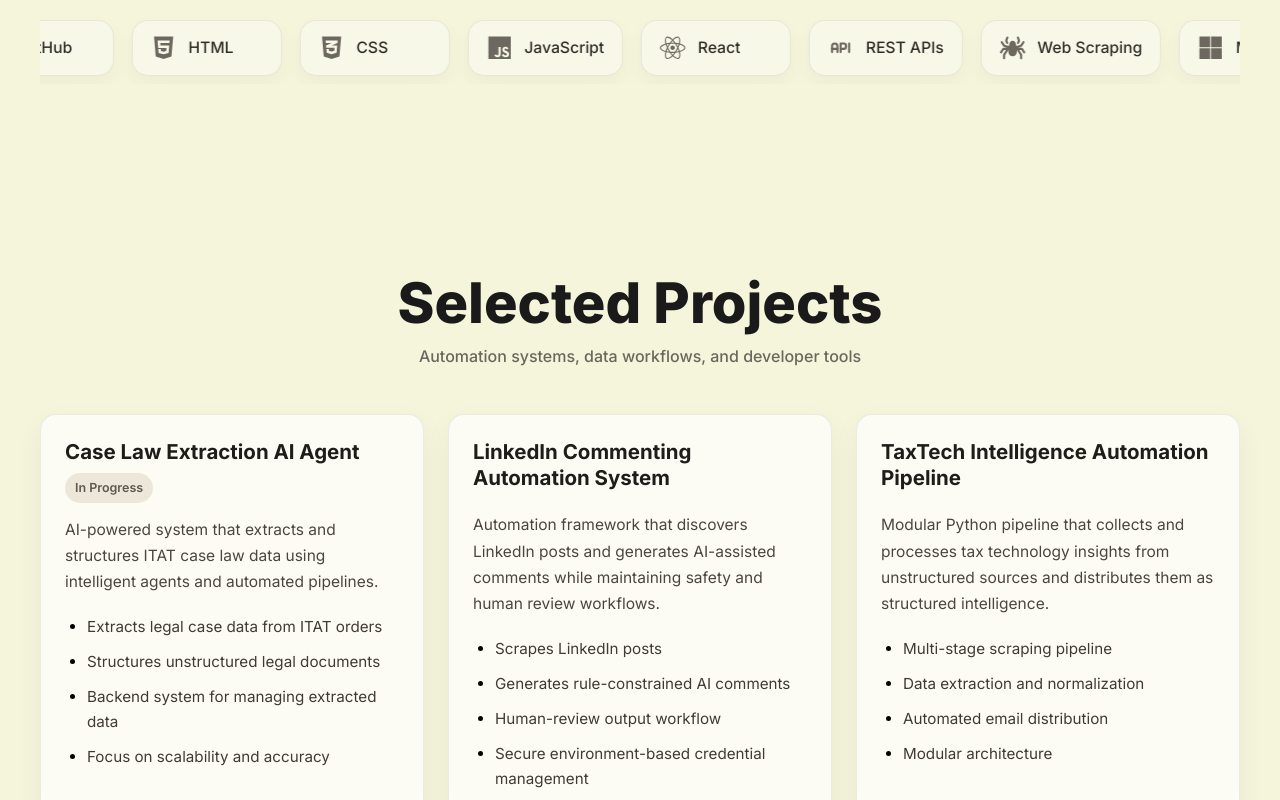
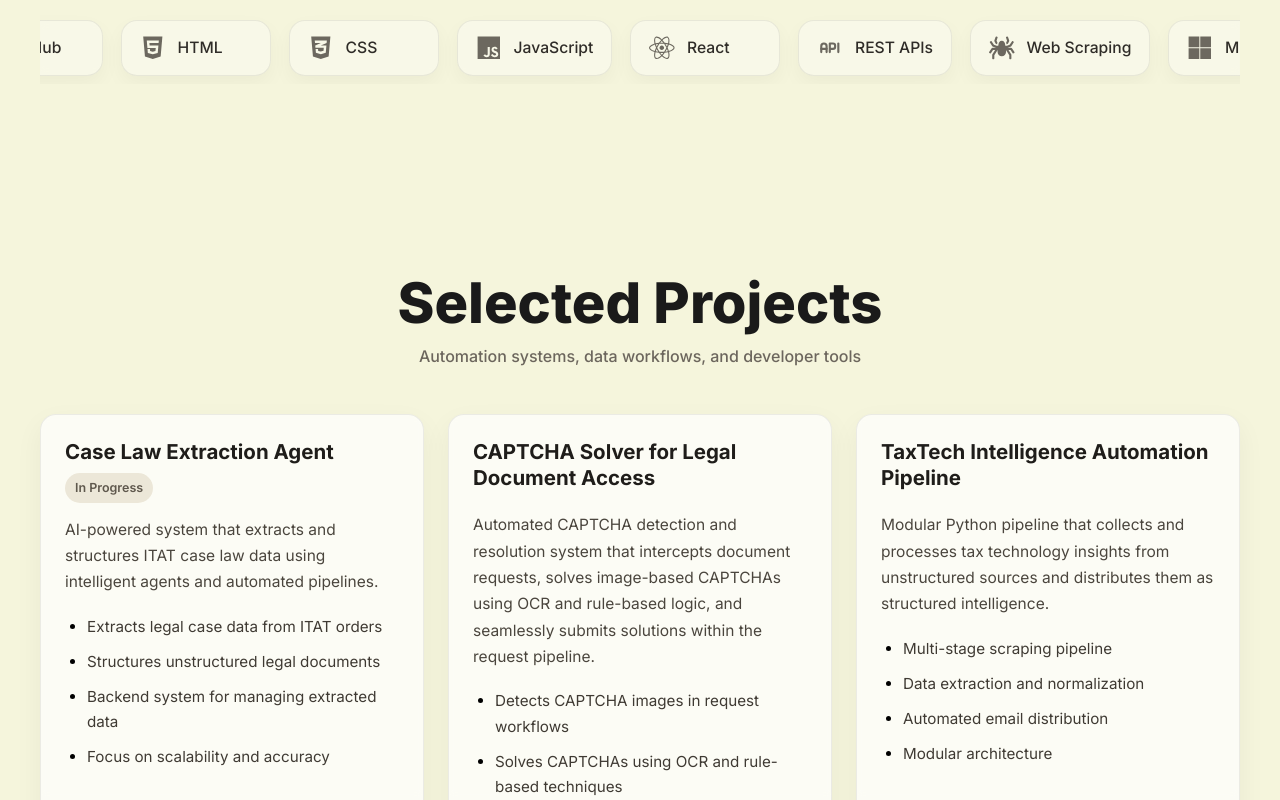
Before and after one commit to bunny-shinchan/react-portfolio, a React (Vite) app: page / in a window 1280 px wide. Shown: the part 2793-3593 px from the top of the page. Built offline with nearby package versions, Linux system fonts and the light colour scheme.

Commit message:
fix: update project titles and descriptions in Projects.jsx for clarity and accuracy feat: enhance RevealText animation in About.jsx for improved visual effect

```diff
--- a/src/components/About/About.jsx
+++ b/src/components/About/About.jsx
@@ -32,10 +32,10 @@ const RevealText = ({ text }) => {
   return (
     <motion.p
       className="about-text"
-      variants={paragraphVariants}
-      initial="hidden"
-      whileInView="visible"
-      viewport={{ once: true, margin: "-100px" }}
+      initial={{ opacity: 0, scale: 0.98 }}
+      whileInView={{ opacity: 1, scale: 1 }}
+      transition={{ duration: 0.5, ease: "easeOut" }}
+      viewport={{ once: true }}
     >
       {text.split(" ").map((word, index) => (
         <motion.span
--- a/src/components/Projects/Projects.jsx
+++ b/src/components/Projects/Projects.jsx
@@ -4,7 +4,7 @@ import ProjectCard from './ProjectCard';
 const projects = [
   {
     id: 1,
-    title: 'Case Law Extraction AI Agent',
+    title: 'Case Law Extraction Agent',
     status: 'In Progress',
     description:
       'AI-powered system that extracts and structures ITAT case law data using intelligent agents and automated pipelines.',
@@ -14,20 +14,31 @@ const projects = [
       'Backend system for managing extracted data',
       'Focus on scalability and accuracy',
     ],
-    techStack: ['Python', 'AI Agents', 'Automation', 'Backend Systems'],
+    techStack: ['Python', 'Automation', 'Backend Systems'],
   },
   {
     id: 2,
-    title: 'LinkedIn Commenting Automation System',
+    title: 'CAPTCHA Solver for Legal Document Access',
     description:
-      'Automation framework that discovers LinkedIn posts and generates AI-assisted comments while maintaining safety and human review workflows.',
+      'Automated CAPTCHA detection and resolution system that intercepts document requests, solves image-based CAPTCHAs using OCR and rule-based logic, and seamlessly submits solutions within the request pipeline.',
     features: [
-      'Scrapes LinkedIn posts',
-      'Generates rule-constrained AI comments',
-      'Human-review output workflow',
-      'Secure environment-based credential management',
+      'Detects CAPTCHA images in request workflows',
+      'Solves CAPTCHAs using OCR and rule-based techniques',
+      'Automatically submits solutions to resume downloads',
+      'Intelligent retry logic and error handling',
     ],
-    techStack: ['Python', 'Playwright', 'Automation', 'AI APIs'],
+    techStack: ['Python', 'OCR', 'Automation', 'Web Scraping'],
+    // id: 2,
+    // title: 'LinkedIn Commenting Automation System',
+    // description:
+    //   'Automation framework that discovers LinkedIn posts and generates AI-assisted comments while maintaining safety and human review workflows.',
+    // features: [
+    //   'Scrapes LinkedIn posts',
+    //   'Generates rule-constrained AI comments',
+    //   'Human-review output workflow',
+    //   'Secure environment-based credential management',
+    // ],
+    // techStack: ['Python', 'Playwright', 'Automation'],
 
   },
   {
```
